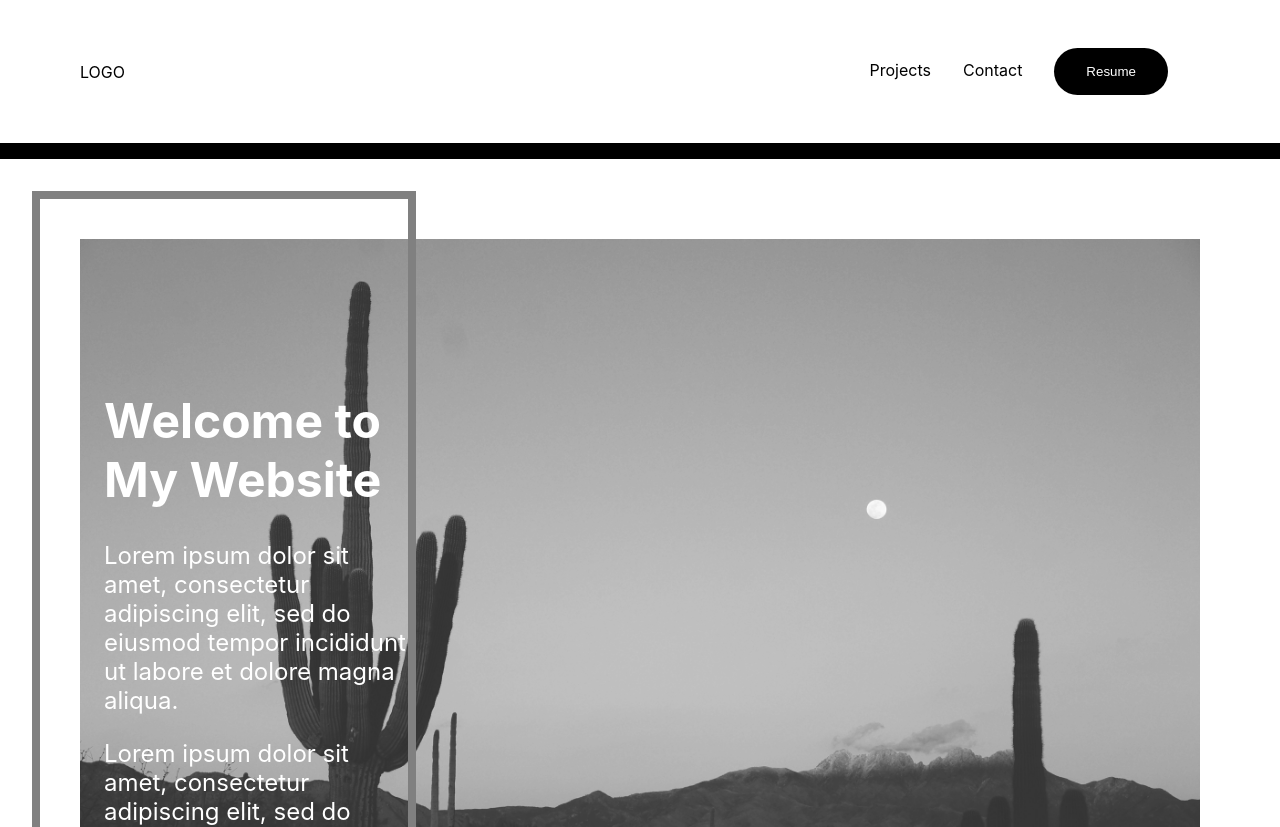
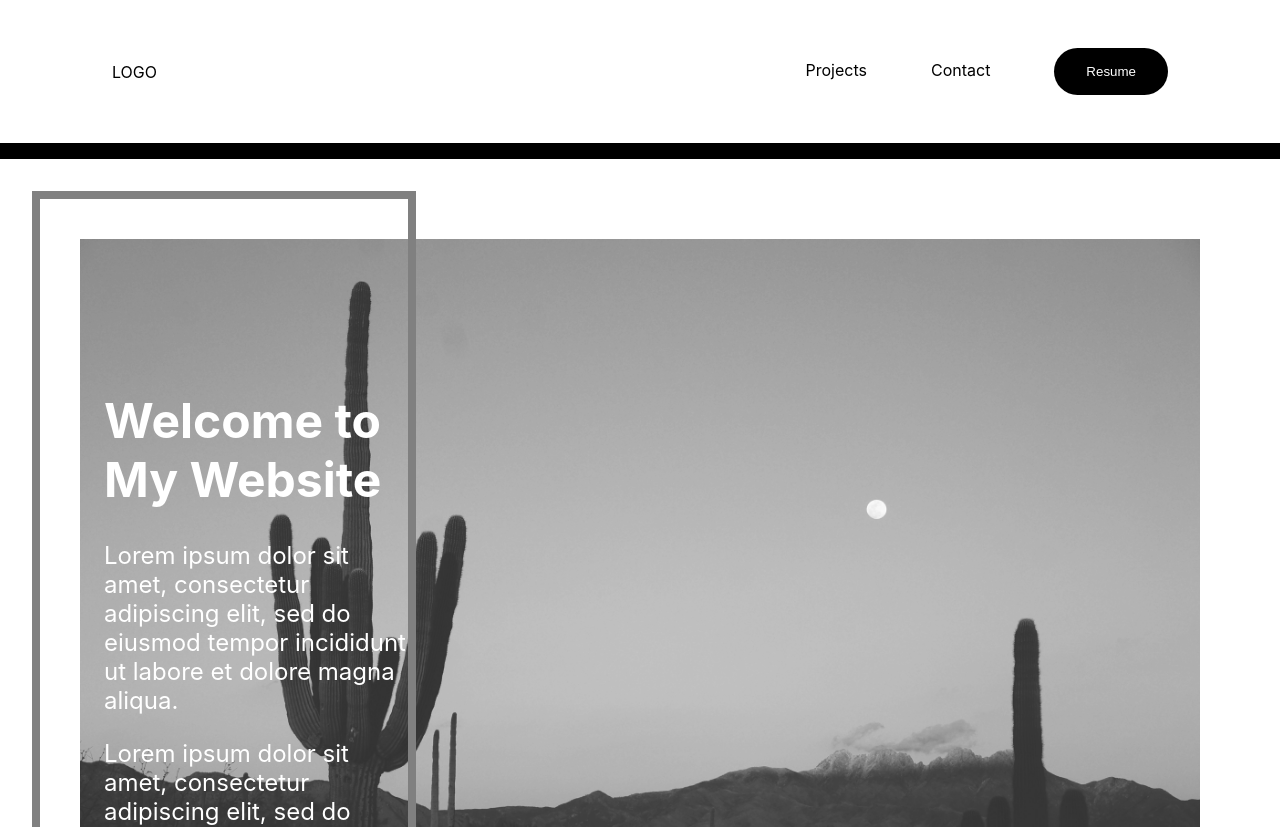
Before and after one commit to OdeliaFink/portfolio-odelia, a React (Create React App) app: page / in a window 1280 px wide. Shown: the top 827 px of the page. Built offline with nearby package versions, Linux system fonts and the light colour scheme.

Commit message:
refactor

```diff
--- a/src/App.js
+++ b/src/App.js
@@ -1,6 +1,6 @@
 import React from 'react';
 import { BrowserRouter as Router, Routes, Route } from 'react-router-dom';
-import NavigationBar from './components/Navbar';
+import NavigationBar from './components/Navbar/Navbar';
 import Projects from './components/Projects';
 import Contact from './components/Contact';
 import Home from './components/Home';
--- a/src/components/Navbar.jsx
+++ /dev/null
@@ -1,60 +0,0 @@
-import React from 'react';
-import { Link } from 'react-router-dom';
-import CV from '../images/CV.pdf';
-
-const NavigationBar = () => {
-  const handleDownloadResume = () => {
-    // Replace the URL with the location of your resume file
-    const resumeUrl = CV;
-    window.open(resumeUrl, '_blank');
-  };
-  return (
-    <>
-      {/* <div style={{ margin: '3rem 5rem' }}> */}
-      <nav
-        style={{
-          display: 'flex',
-          justifyContent: 'space-between',
-          // margin: '3rem 5rem',
-          backgroundColor: 'white',
-          alignItems: 'center',
-          borderBottom: '1rem solid black',
-        }}
-      >
-        <div className="logo" style={{ margin: '3rem 5rem' }}>
-          <Link to="/" style={{ textDecoration: 'none' }}>
-            LOGO
-          </Link>
-        </div>
-        <div className="nav-links" style={{ margin: '3rem 5rem' }}>
-          <Link
-            style={{ textDecoration: 'none', marginInline: '2rem' }}
-            to="/projects"
-          >
-            Projects
-          </Link>
-          <Link style={{ textDecoration: 'none' }} to="/contact">
-            Contact
-          </Link>
-
-          <button
-            onClick={handleDownloadResume}
-            style={{
-              marginInline: '2rem',
-              backgroundColor: 'black',
-              color: 'white',
-              padding: '1rem 2rem',
-              border: 'none',
-              borderRadius: '2rem',
-            }}
-          >
-            Resume
-          </button>
-        </div>
-      </nav>
-      {/* </div> */}
-    </>
-  );
-};
-
-export default NavigationBar;
--- /dev/null
+++ b/src/components/Navbar/Navbar.jsx
@@ -0,0 +1,32 @@
+import React from 'react';
+import CV from '../../images/CV.pdf';
+
+import {
+  NavContainer,
+  StyledLink,
+  LinksContainer,
+  StyledButton,
+} from './styled-components';
+
+const NavigationBar = () => {
+  const handleDownloadResume = () => {
+    const resumeUrl = CV;
+    window.open(resumeUrl, '_blank');
+  };
+  return (
+    <>
+      <NavContainer>
+        <LinksContainer>
+          <StyledLink to="/">LOGO</StyledLink>
+        </LinksContainer>
+        <LinksContainer>
+          <StyledLink to="/projects">Projects</StyledLink>
+          <StyledLink to="/contact">Contact</StyledLink>
+          <StyledButton onClick={handleDownloadResume}>Resume</StyledButton>
+        </LinksContainer>
+      </NavContainer>
+    </>
+  );
+};
+
+export default NavigationBar;
--- /dev/null
+++ b/src/components/Navbar/styled-components.jsx
@@ -0,0 +1,29 @@
+import styled from 'styled-components';
+import { Link } from 'react-router-dom';
+import { breakpoints } from '../../lib/breakpoints.tsx';
+
+export const NavContainer = styled.nav`
+  display: flex;
+  justify-content: space-between;
+  background-color: white;
+  align-items: center;
+  border-bottom: 1rem solid black;
+`;
+
+export const LinksContainer = styled.div`
+  margin: 3rem 5rem;
+`;
+
+export const StyledButton = styled.button`
+  margin-inline: 2rem;
+  background-color: black;
+  color: white;
+  padding: 1rem 2rem;
+  border: none;
+  border-radius: 2rem;
+`;
+
+export const StyledLink = styled(Link)`
+  text-decoration: none;
+  margin-inline: 2rem;
+`;
--- /dev/null
+++ b/src/lib/breakpoints.tsx
@@ -0,0 +1,10 @@
+export const breakpointMaximumSizes = {
+  mobile: 767,
+  tablet: 1339,
+};
+
+export const breakpoints = {
+  desktop: `(min-width: ${breakpointMaximumSizes.tablet + 1}px)`,
+  mobile: `(max-width: ${breakpointMaximumSizes.mobile}px)`,
+  tablet: `(max-width: ${breakpointMaximumSizes.tablet}px)`,
+};
```
Also changed, not shown: src/lib/utils.tsx (added, +21 -0 lines).
